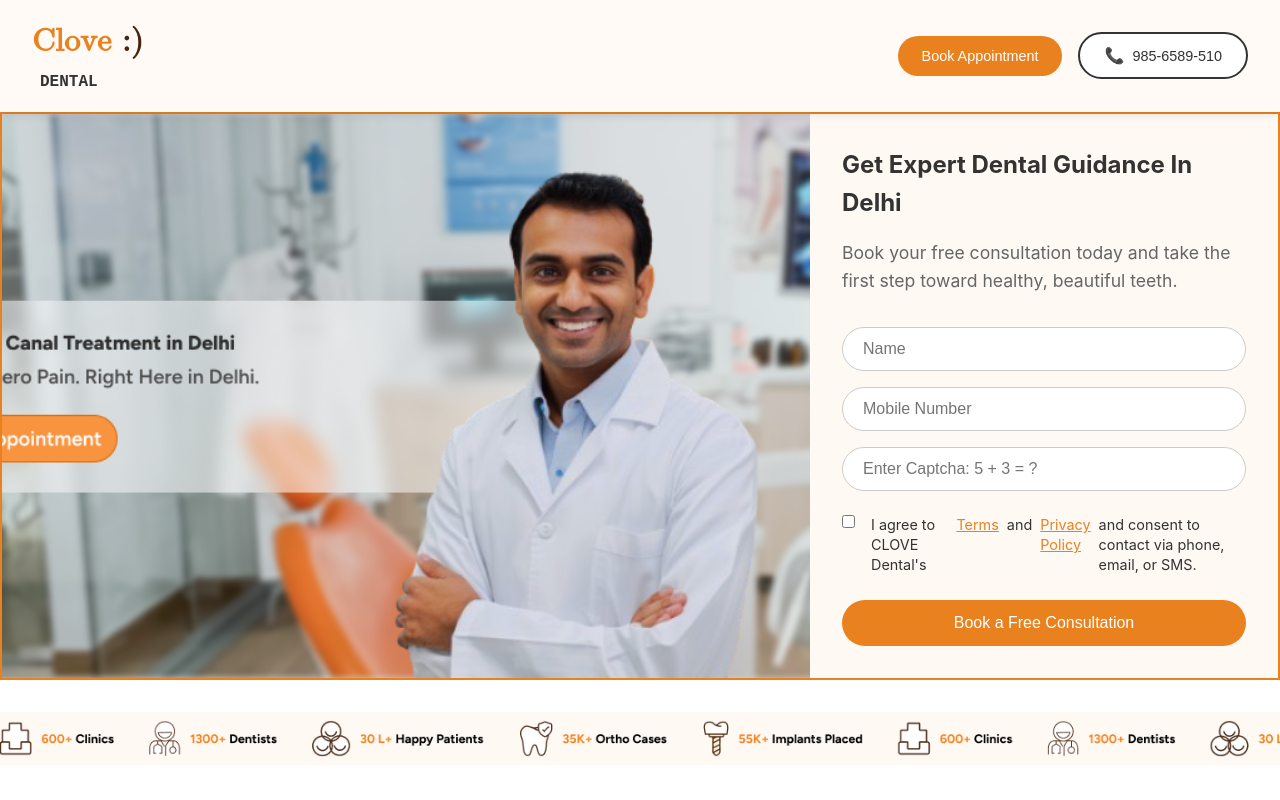
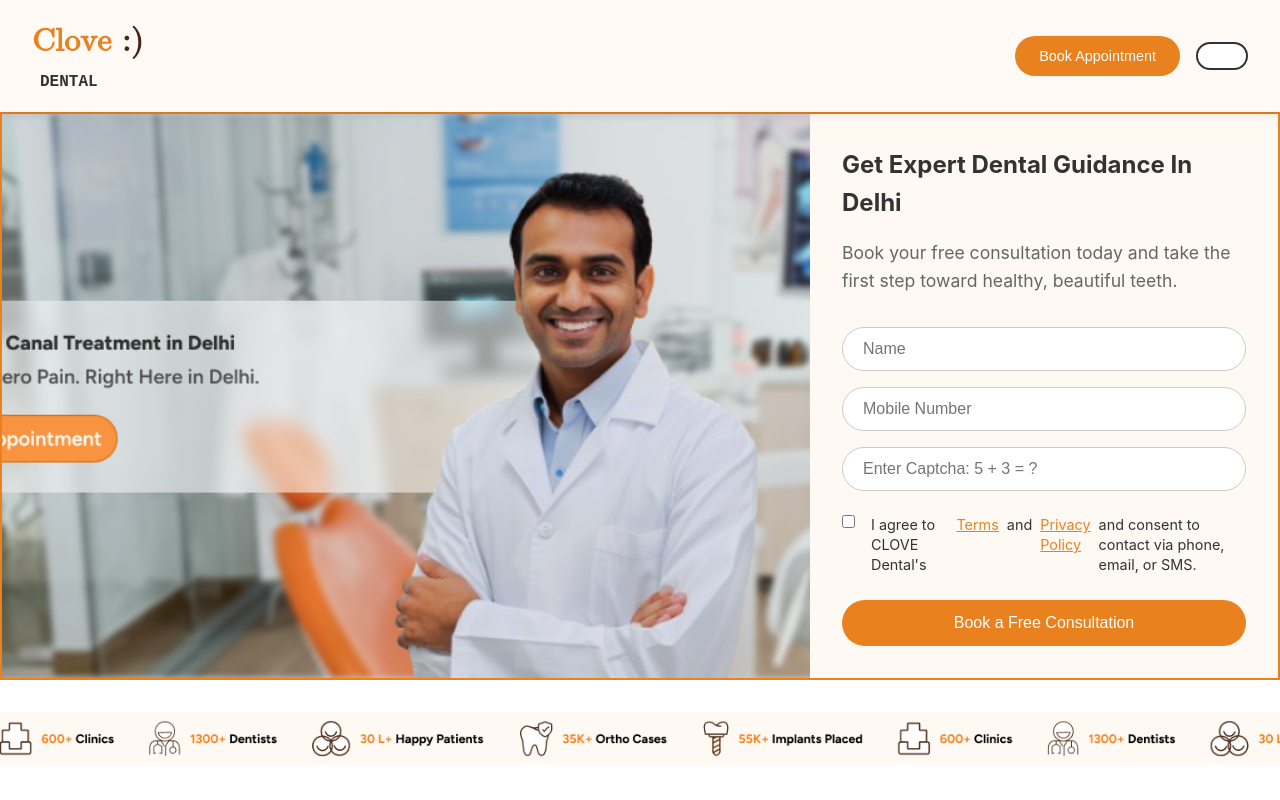
Before and after one commit to riyajoshi24/Assessment, a plain HTML site: page index.html in a window 1280 px wide. Shown: the top 800 px of the page. Drawn offline with Linux system fonts and the light colour scheme.

Commit message:
Update index.html

```diff
--- a/index.html
+++ b/index.html
@@ -22,8 +22,7 @@
 
       <div class="nav-buttons">
         <button class="btn-primary" onclick="scrollToForm()">Book Appointment</button>
-        <button class="btn-secondary">
-          <span class="phone-icon">📞</span>
+        <button class="btn-secondary"
           985-6589-510
         </button>
       </div>
```
